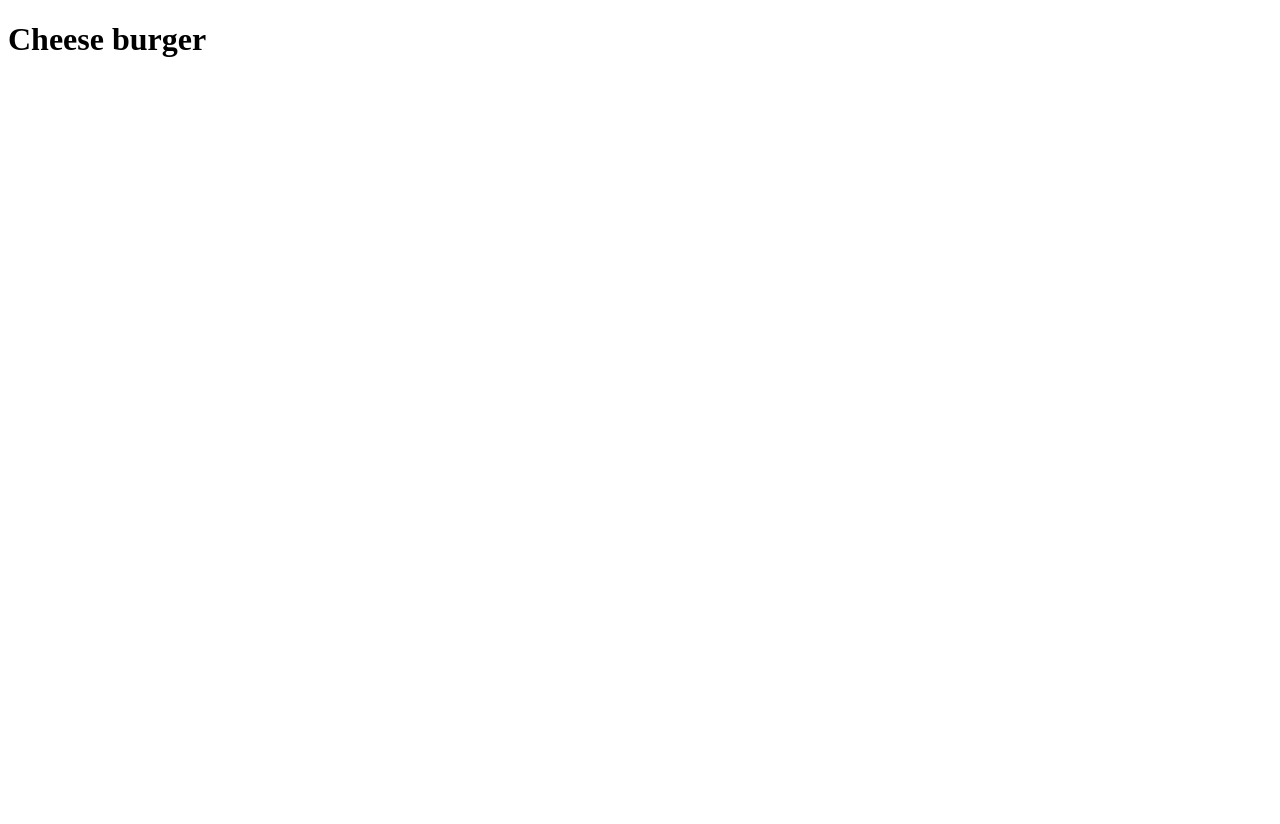
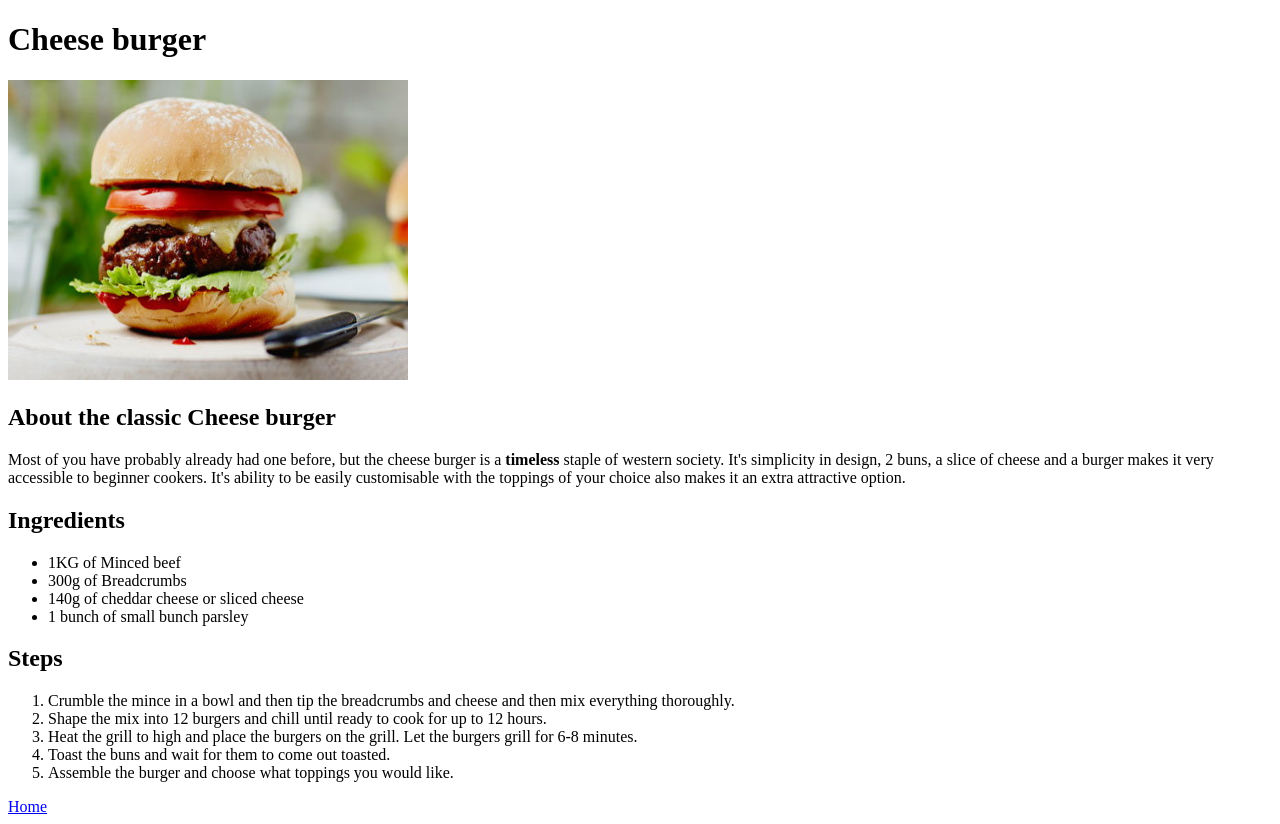
Before and after one commit to Racso1230/odin-recipes, a plain HTML site: page cheese-burger/burger.html in a window 1280 px wide. Before the commit the page ends 800 px from the top, so only its background shows below. Drawn offline with Linux system fonts and the light colour scheme.

Commit message:
Added second recipe

```diff
--- a/cheese-burger/burger.html
+++ b/cheese-burger/burger.html
@@ -8,4 +8,29 @@
     <body>
         <h1>Cheese burger</h1>
 
+
+        <img src="../img/burger.jpg" alt="An image showcasing a cheeseburger." height="300" width="400">
+
+
+        <h2>About the classic Cheese burger</h2>
+        <p>Most of you have probably already had one before, but the cheese burger is a <strong>timeless</strong> staple of western society. It's simplicity in design, 2 buns, a slice of cheese and a burger makes it very accessible to beginner cookers. It's ability to be easily customisable with the toppings of your choice also makes it an extra attractive option.</p>
+
+        <h2>Ingredients</h2>
+        <ul>
+            <li>1KG of Minced beef</li>
+            <li>300g of Breadcrumbs</li>
+            <li>140g of cheddar cheese or sliced cheese</li>
+            <li>1 bunch of small bunch parsley</li>
+        </ul>
+
+        <h2>Steps</h2>
+        <ol>
+            <li>Crumble the mince in a bowl and then tip the breadcrumbs and cheese and then mix everything thoroughly.</li>
+            <li>Shape the mix into 12 burgers and chill until ready to cook for up to 12 hours.</li>
+            <li>Heat the grill to high and place the burgers on the grill. Let the burgers grill for 6-8 minutes.</li>
+            <li>Toast the buns and wait for them to come out toasted.</li>
+            <li>Assemble the burger and choose what toppings you would like.</li>
+        </ol>
+
+        <a href="../index.html">Home</a>
     </body>
```
